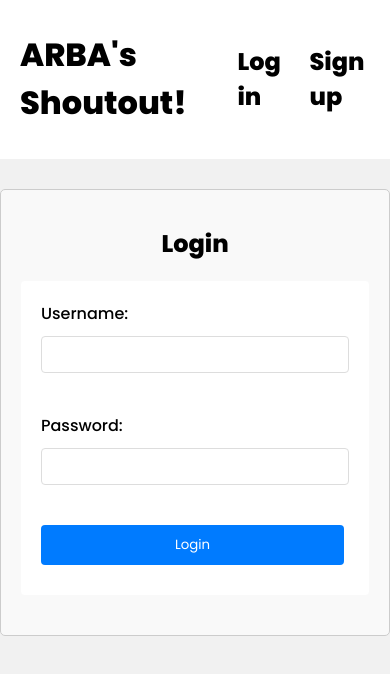
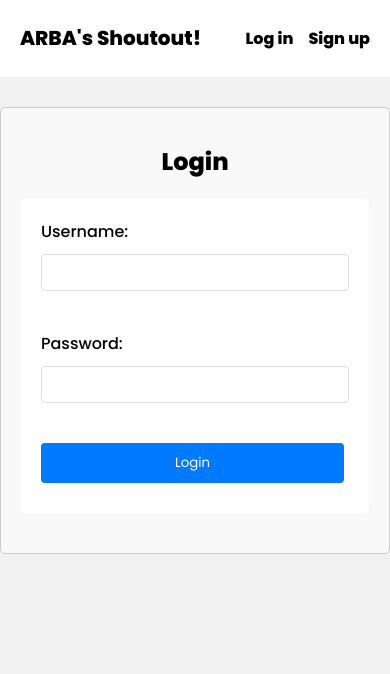
Before and after one commit to azrulwm/react-django, a React (Vite) app in the folder frontend/: page /login in a window 390 px wide. Shown: the top 674 px of the page. Built offline with nearby package versions, Linux system fonts and the light colour scheme; no server answers.

Commit message:
fix: Fixed nav header style for mobile view

```diff
--- a/frontend/src/index.css
+++ b/frontend/src/index.css
@@ -90,6 +90,21 @@ nav button {
   cursor: pointer;
   font-size: 1em;
   margin-left: 10px;
+}
+
+/* Styles for mobile view */
+@media (max-width: 768px) {
+  h1 {
+    font-size: 1.25rem;
+  }
+  nav h2 {
+    font-size: 1rem;
+    margin-left: 0;
+  }
+
+  nav button {
+    font-size: 0.8em;
+  }
 }
 
 .post-form,
```
